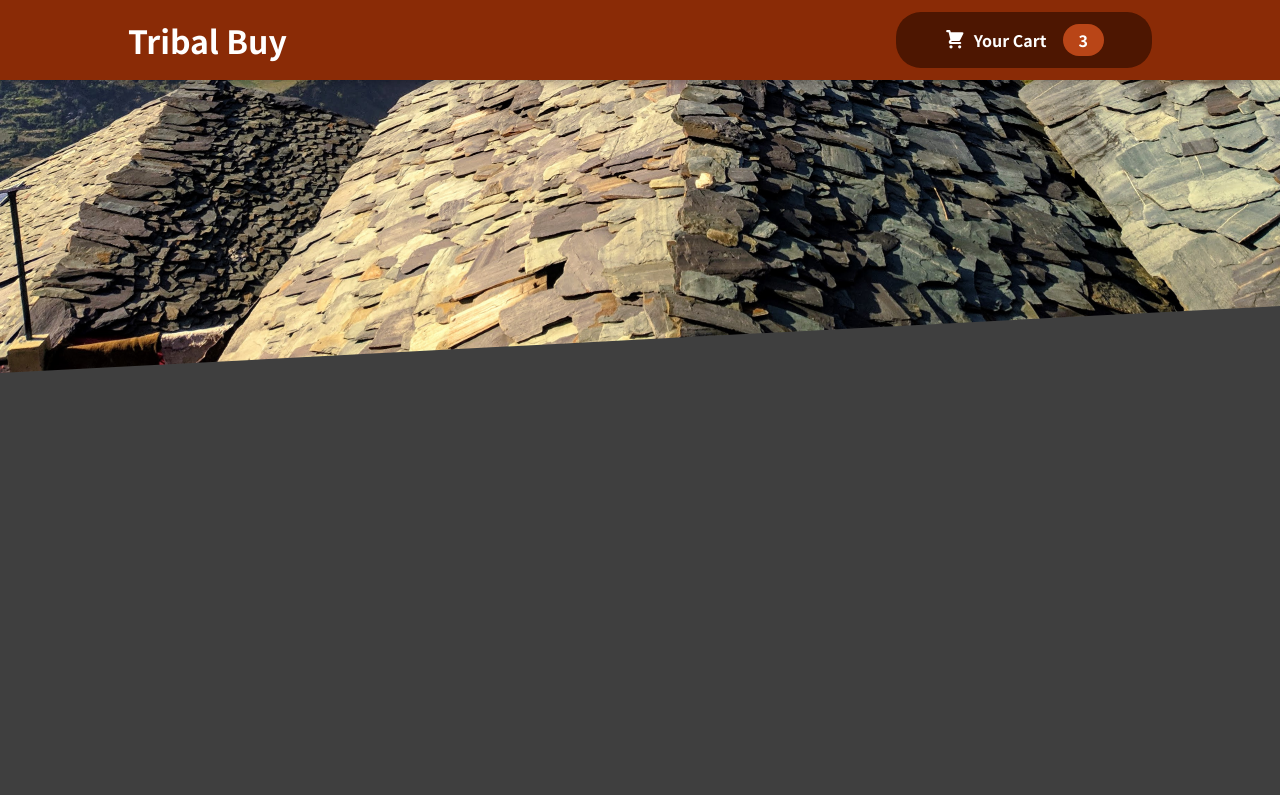
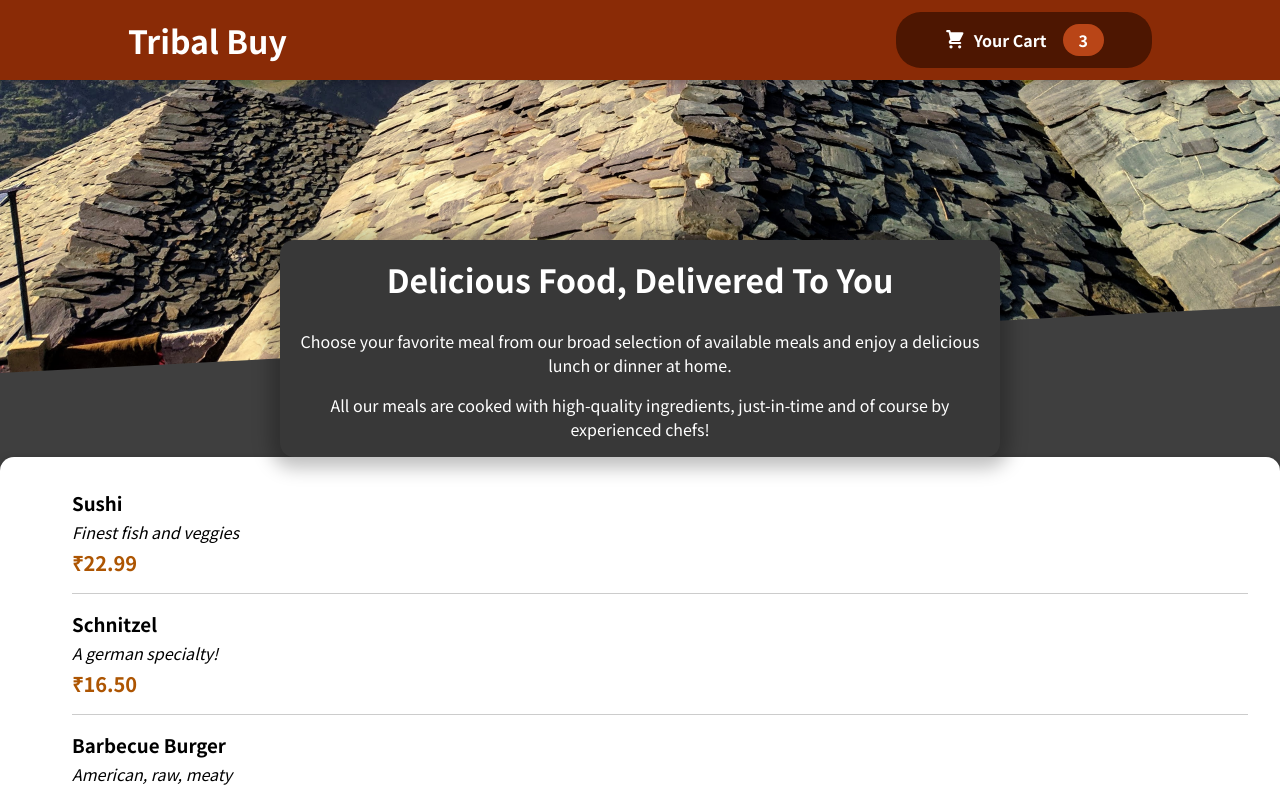
Before and after one commit to Aryan-NSUT/tribal-items-trial, a React (Create React App) app: page / in a window 1280 px wide. Shown: the top 795 px of the page. Built offline with nearby package versions, Linux system fonts and the light colour scheme.

Commit message:
Added Form and description

```diff
--- a/src/App.js
+++ b/src/App.js
@@ -1,9 +1,13 @@
 import React from "react";
 import Header from "./components/Layout/Header/Header";
+import Items from "./components/Items/Items/Items";
 function App() {
   return (
     <React.Fragment>
       <Header />
+      <main>
+        <Items />
+      </main>
     </React.Fragment>
   );
 }
--- /dev/null
+++ b/src/components/Items/Available Items/AvailableItems.jsx
@@ -0,0 +1,50 @@
+import React from "react";
+import classes from "./AvailableItems.module.css";
+import Card from "../../UI/Card/Card";
+import ItemInfo from "../Item Info/ItemInfo";
+const DUMMY_MEALS = [
+  {
+    id: "m1",
+    name: "Sushi",
+    description: "Finest fish and veggies",
+    price: 22.99,
+  },
+  {
+    id: "m2",
+    name: "Schnitzel",
+    description: "A german specialty!",
+    price: 16.5,
+  },
+  {
+    id: "m3",
+    name: "Barbecue Burger",
+    description: "American, raw, meaty",
+    price: 12.99,
+  },
+  {
+    id: "m4",
+    name: "Green Bowl",
+    description: "Healthy...and green...",
+    price: 18.99,
+  },
+];
+
+const AvailableItems = (props) => {
+  return (
+    <section className={classes.meal}>
+      <Card>
+        <ul>
+          {DUMMY_MEALS.map((meal) => (
+            <ItemInfo
+              key={meal.id}
+              name={meal.name}
+              description={meal.description}
+              price={meal.price}
+            />
+          ))}
+        </ul>
+      </Card>
+    </section>
+  );
+};
+export default AvailableItems;
--- /dev/null
+++ b/src/components/Items/Available Items/AvailableItems.module.css
@@ -0,0 +1,24 @@
+.meals {
+    max-width: 60rem;
+    width: 90%;
+    margin: 2rem auto;
+    animation: meals-appear 1s ease-out forwards;
+  }
+
+  .meals ul {
+    list-style: none;
+    margin: 0;
+    padding: 0;
+  }
+
+  @keyframes meals-appear {
+    from {
+      opacity: 0;
+      transform: translateY(3rem);
+    }
+
+    to {
+      opacity: 1;
+      transform: translateY(0);
+    }
+  }
--- /dev/null
+++ b/src/components/Items/Item Info/ItemInfo.jsx
@@ -0,0 +1,18 @@
+import React from "react";
+import classes from "./ItemInfo.module.css";
+
+const ItemInfo = (props) => {
+    const price = `₹${props.price.toFixed(2)}`
+  return (
+    <li className={classes.meal}>
+      <div>
+        <h3>{props.name}</h3>
+        <div className={classes.description}>{props.description}</div>
+        <div className={classes.price}>{price}</div>
+      </div>
+      <div></div>
+    </li>
+  );
+};
+
+export default ItemInfo;
--- /dev/null
+++ b/src/components/Items/Item Info/ItemInfo.module.css
@@ -0,0 +1,22 @@
+.meal {
+    display: flex;
+    justify-content: space-between;
+    margin: 1rem;
+    padding-bottom: 1rem;
+    border-bottom: 1px solid #ccc;
+  }
+
+  .meal h3 {
+    margin: 0 0 0.25rem 0;
+  }
+
+  .description {
+    font-style: italic;
+  }
+
+  .price {
+    margin-top: 0.25rem;
+    font-weight: bold;
+    color: #ad5502;
+    font-size: 1.25rem;
+  }
--- /dev/null
+++ b/src/components/Items/Item Summary/ItemSummary.jsx
@@ -0,0 +1,17 @@
+import React from "react";
+import classes from "./ItemSummary.module.css";
+
+const ItemSummary = (props) => {
+  return (
+    <section className={classes.summary}>
+      <h2>Delicious Food, Delivered To You</h2>
+      <p>
+        Choose your favorite meal from our broad selection of available meals
+        and enjoy a delicious lunch or dinner at home.
+      </p>
+      All our meals are cooked with high-quality ingredients, just-in-time and
+      of course by experienced chefs!
+    </section>
+  );
+};
+export default ItemSummary;
--- /dev/null
+++ b/src/components/Items/Item Summary/ItemSummary.module.css
@@ -0,0 +1,18 @@
+.summary {
+    text-align: center;
+    max-width: 45rem;
+    width: 90%;
+    margin: auto;
+    margin-top: -10rem;
+    position: relative;
+    background-color: #383838;
+    color: white;
+    border-radius: 14px;
+    padding: 1rem;
+    box-shadow: 0 1px 18px 10px rgba(0, 0, 0, 0.25);
+  }
+
+  .summary h2 {
+    font-size: 2rem;
+    margin-top: 0;
+  }
--- /dev/null
+++ b/src/components/Items/Items/Items.jsx
@@ -0,0 +1,14 @@
+import React from "react";
+import classes from "./Items.module.css";
+import ItemSummary from "../Item Summary/ItemSummary";
+import AvailableItems from "../Available Items/AvailableItems";
+const Items = (props) => {
+  return (
+    <React.Fragment>
+      <ItemSummary />
+      <AvailableItems />
+    </React.Fragment>
+  );
+};
+
+export default Items;
--- /dev/null
+++ b/src/components/UI/Card/Card.jsx
@@ -0,0 +1,10 @@
+import React from "react";
+import classes from './Card.module.css'
+
+const Card = (props) =>{
+    return(
+        <div className={classes.card} >{props.children}</div>
+    )
+}
+
+export default Card;
--- /dev/null
+++ b/src/components/UI/Card/Card.module.css
@@ -0,0 +1,6 @@
+.card {
+    padding: 1rem;
+    box-shadow: 0 2px 8px rgba(0, 0, 0, 0.25);
+    border-radius: 14px;
+    background-color: white;
+  }
```
Also changed, not shown: src/components/Items/Items/Items.module.css (added), 1 other file (tests, documents, lock files or other folders).
